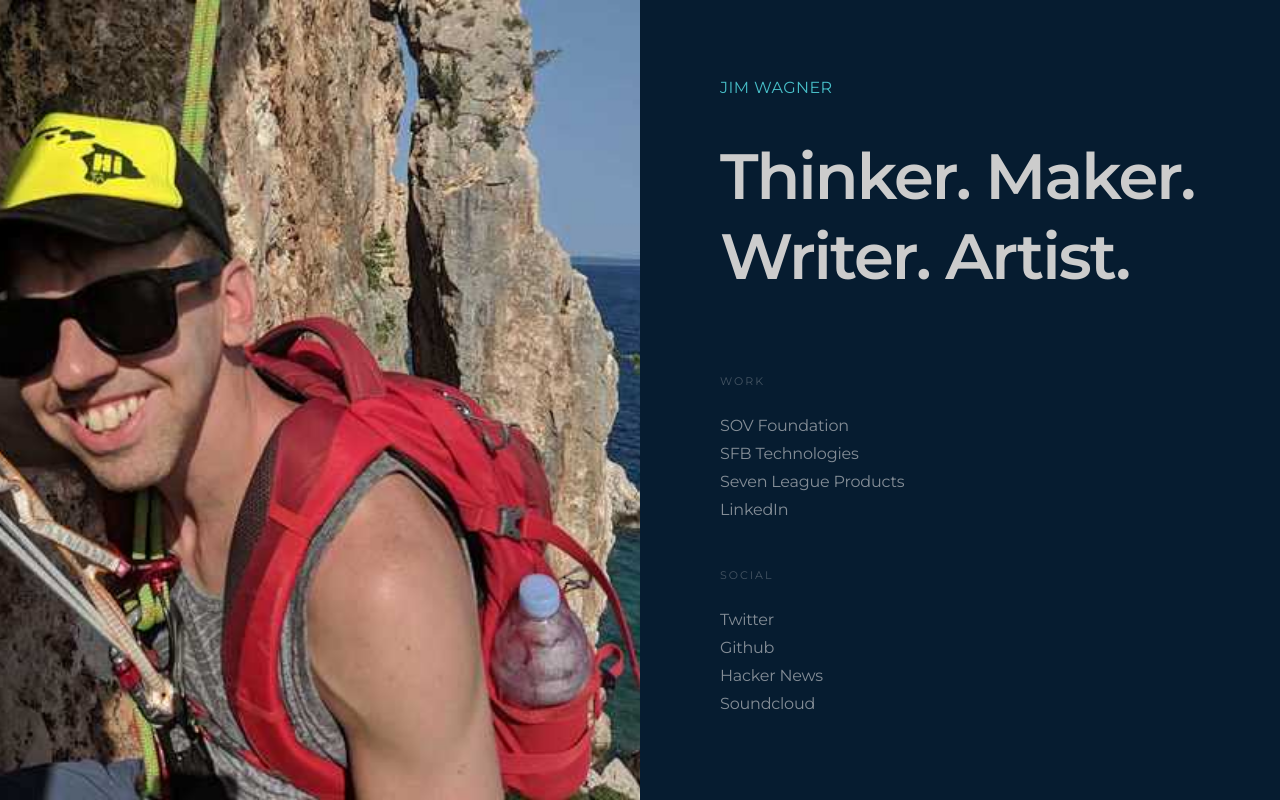
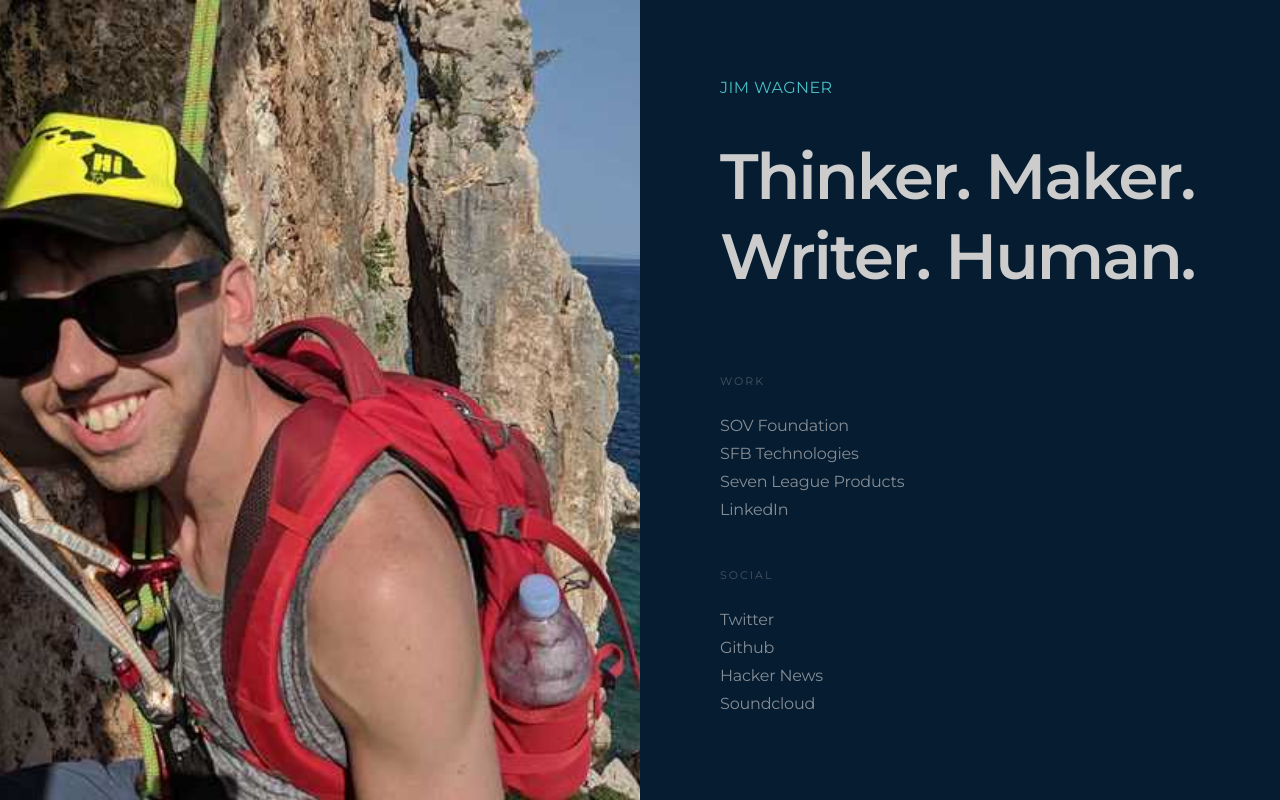
Before and after one commit to jpwagner/personal-page, a plain HTML site: page index.html in a window 1280 px wide. Drawn offline with Linux system fonts and the light colour scheme.

Commit message:
Update index.html
Updated headline

```diff
--- a/index.html
+++ b/index.html
@@ -43,7 +43,7 @@
 
 				<h1>Jim Wagner</h1>
 
-				<span class="tagline">Thinker. Maker. Writer. Artist.</span>
+				<span class="tagline">Thinker. Maker. Writer. Human.</span>
 
 			</div>
 
```
